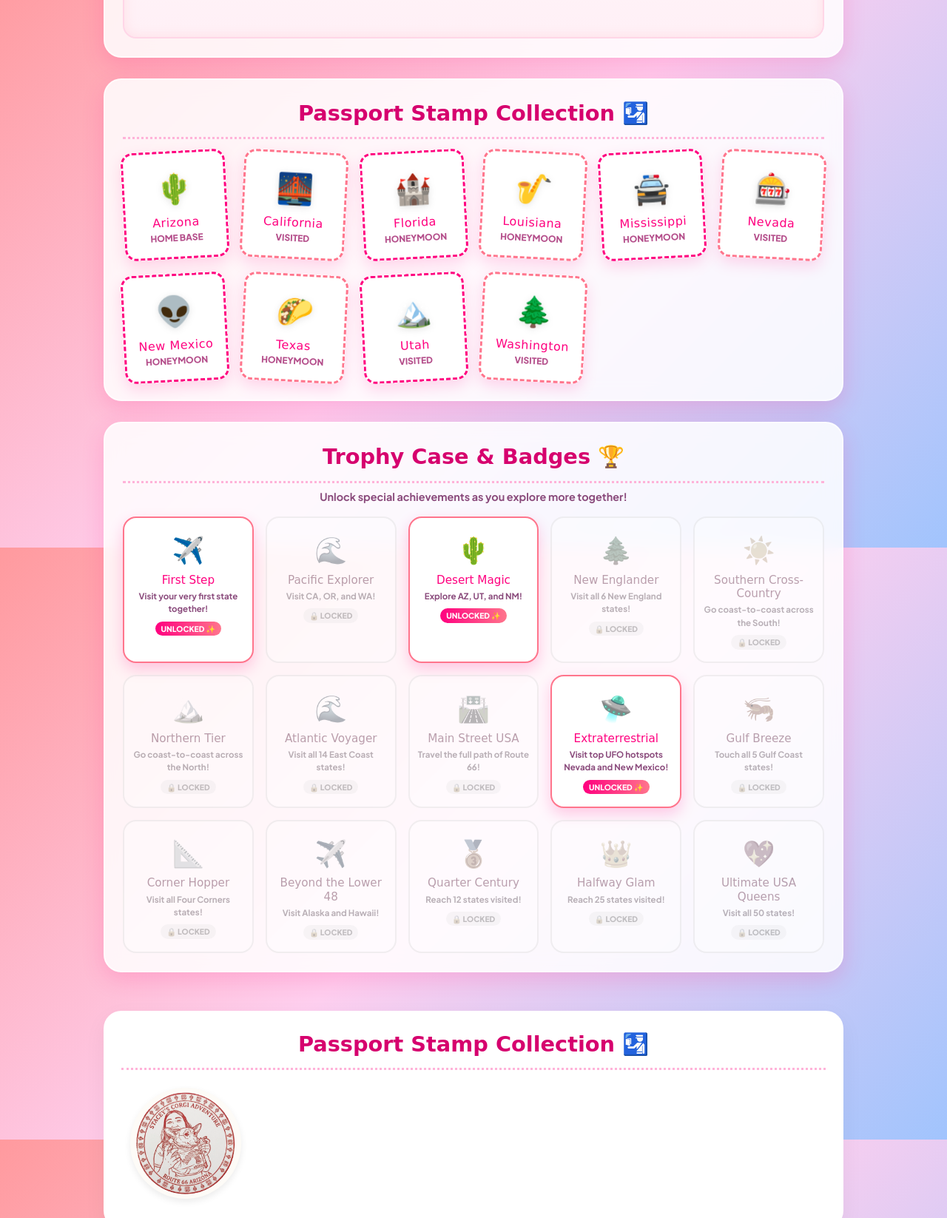
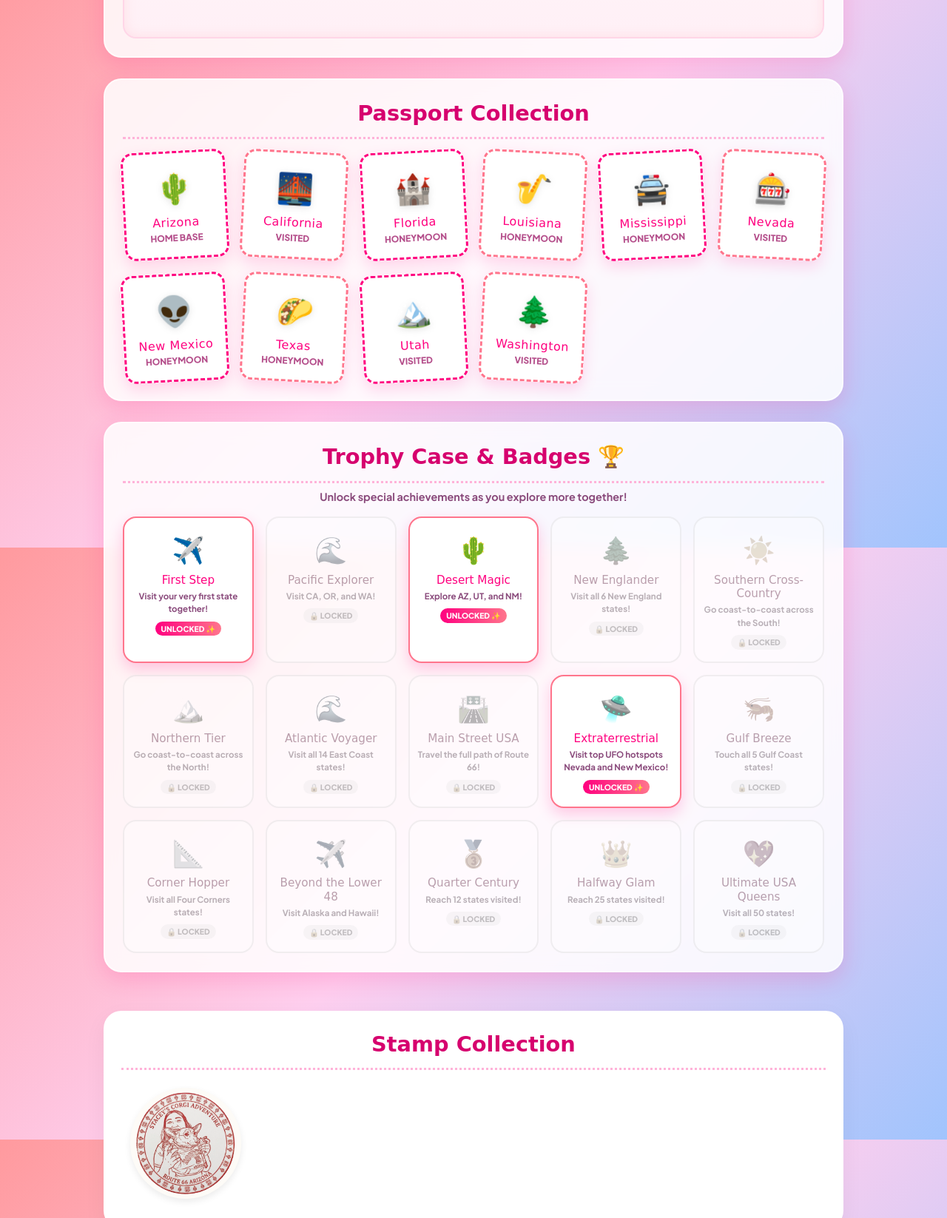
Before and after one commit to nerdyGuava/USAbucketlist, a plain HTML site: page index.html in a window 1280 px wide. Shown: the part 860-2506 px from the top of the page at 74% size. Drawn offline with nearby package versions, Linux system fonts and the light colour scheme; no server answers; a web font is replaced by a local one.

Commit message:
Update index.html

```diff
--- a/index.html
+++ b/index.html
@@ -45,7 +45,7 @@
 
       <!-- PASSPORT STAMPS COLLECTION -->
       <section class="passport-section">
-        <h2 class="section-title">Passport Stamp Collection 🛂</h2>
+        <h2 class="section-title">Passport Collection </h2>
         <div class="stamp-grid" id="stampGrid"></div>
       </section>
 
@@ -61,7 +61,7 @@
      ========================================================== -->
      <section class="dashboard-section">
         <div class="dashboard-card">
-          <h2 class="section-title">Passport Stamp Collection 🛂</h2>
+          <h2 class="section-title">Stamp Collection </h2>
 
           <div id="stampsGalleryGrid" class="stamps-grid">
             <!-- JS will render stamps here -->
```
